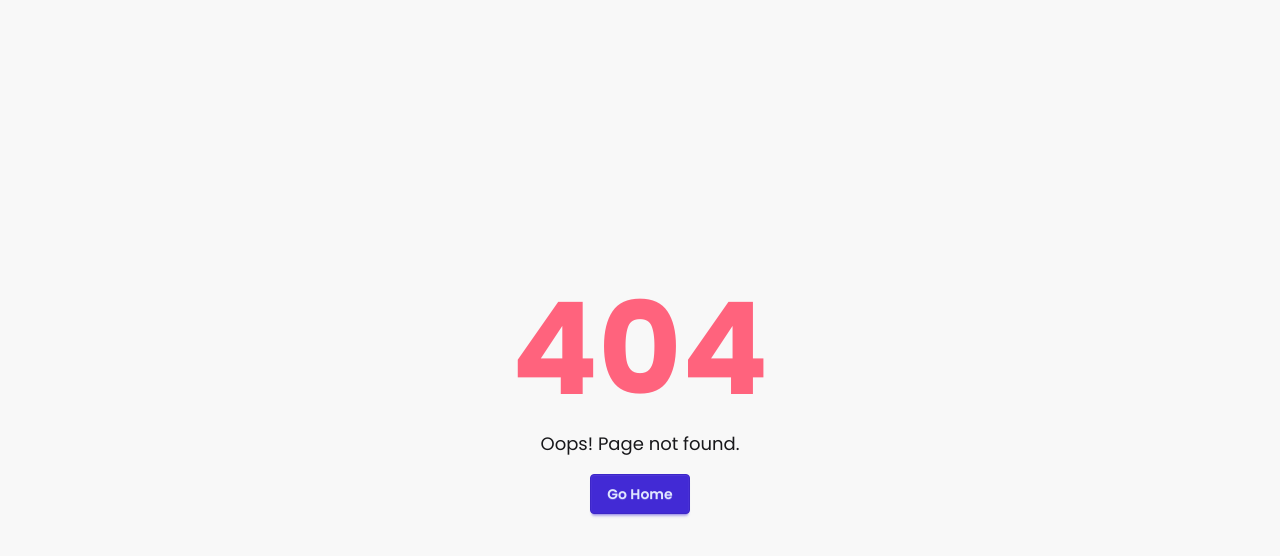
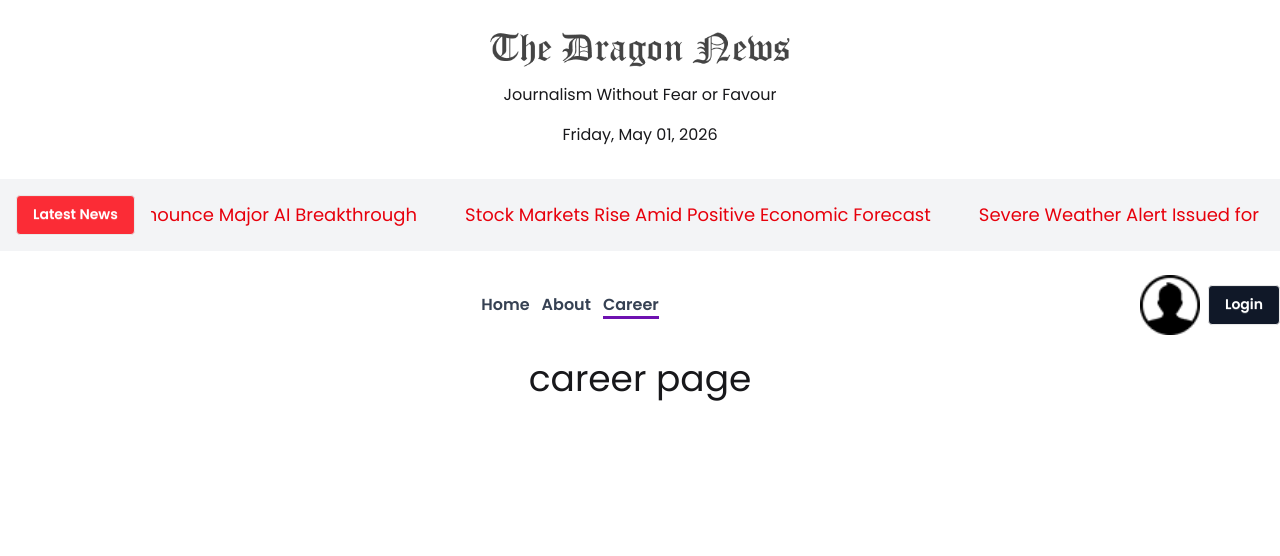
Before and after one commit to Kashfia-Meherin-Nabila/Dragon-News, a Next.js app: page /career in a window 1280 px wide. Before the commit this address had no page. Shown: the top 556 px of the page. Built offline with nearby package versions, Linux system fonts and the light colour scheme.

Commit message:
Adding Navbar

```diff
--- /dev/null
+++ b/src/app/(main)/about/page.jsx
@@ -0,0 +1,11 @@
+import React from 'react';
+
+const AboutPage = () => {
+    return (
+        <div>
+            <h2 className='text-center text-4xl'>About us page</h2>
+        </div>
+    );
+};
+
+export default AboutPage;
--- /dev/null
+++ b/src/app/(main)/career/page.jsx
@@ -0,0 +1,11 @@
+import React from 'react';
+
+const CareerPage = () => {
+    return (
+        <div>
+            <h2 className='text-center text-4xl'>career page</h2>
+        </div>
+    );
+};
+
+export default CareerPage;
--- /dev/null
+++ b/src/components/shared/NavLink.jsx
@@ -0,0 +1,18 @@
+"use client"
+import Link from 'next/link';
+import { usePathname } from 'next/navigation';
+import React from 'react';
+
+const NavLink = ({href, children}) => {
+    const pathname = usePathname();
+
+    const isActive = href === pathname
+
+    return (
+        <Link href={href} className={`${isActive && "border-b-3 border-purple-800" }`}>
+            {children}
+        </Link>
+    );
+};
+
+export default NavLink;
--- a/src/components/shared/Navbar.jsx
+++ b/src/components/shared/Navbar.jsx
@@ -1,11 +1,37 @@
-
+import Link from "next/link";
+import React from "react";
+import userAvatar from "@/assets/user.png";
+import Image from "next/image";
+import NavLink from "./NavLink";
 
 const Navbar = () => {
-    return (
-        <div>
-            navbar
-        </div>
-    );
+  return (
+    <div className="container my-6 flex justify-between mx-auto items-center">
+      {/* left empty div */}
+      <div></div>
+
+      {/* nav menus */}
+      <ul className="flex gap-3 justify-between items-center text-gray-700 font-semibold">
+        <li>
+          <NavLink href={"/"}>Home</NavLink>
+        </li>
+        <li>
+          <NavLink href={"/about"}>About</NavLink>
+        </li>
+        <li>
+          <NavLink href={"/career"}>Career</NavLink>
+        </li>
+      </ul>
+
+      {/* avatar and login button div */}
+      <div className="flex gap-2 items-center">
+        <Image src={userAvatar} alt="user Avatar" width={60} hight={60} />
+        <Link href="/login">
+          <button className="btn bg-gray-900 text-white">Login</button>
+        </Link>
+      </div>
+    </div>
+  );
 };
 
 export default Navbar;
```
